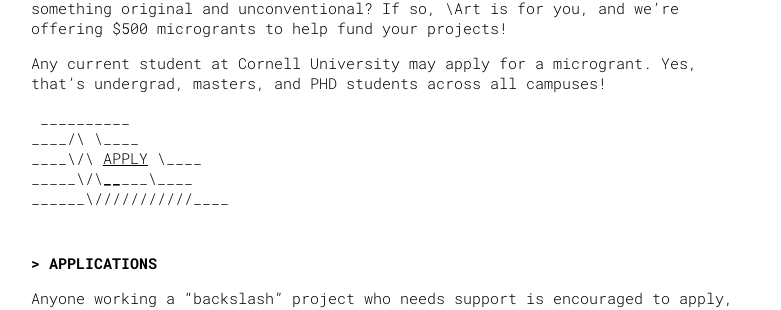
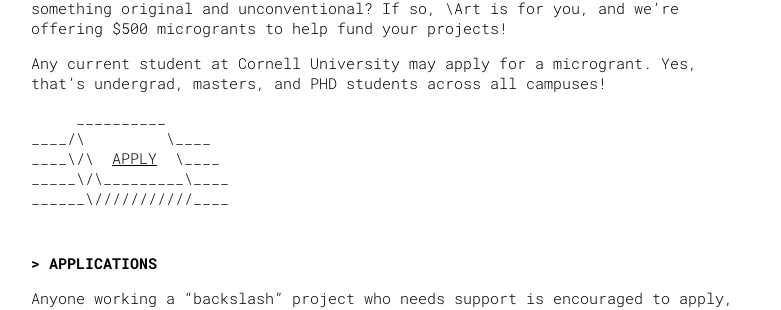
Before and after one commit to backslashart/backslashart.org, a Jekyll site: the page built from _pages/microgrants.md, in a window 1280 px wide. Shown: the part 458-768 px from the top of the page, without its empty margins (249-1030 px from the left). Built offline with Jekyll 4.4.1, drawn with Linux system fonts in a browser that asks for light colours; part of the change alters nothing that is shown.

Commit message:
Fixing button

```diff
--- a/_pages/microgrants.md
+++ b/_pages/microgrants.md
@@ -10,10 +10,10 @@ Are you an artist who pushes the limits of technology in your practice? Or an en
 
 Any current student at Cornell University may apply for a microgrant. Yes, that’s undergrad, masters, and PHD students across all campuses!
 
-&nbsp;\_\_\_\_\_\_\_\_\_\_
-\_\_\_\_/\\         \\\_\_\_\_
-\_\_\_\_\\/\\  [APPLY](http://bit.ly/backslashart-microgrant-app)  \\\_\_\_\_
-\_\_\_\_\_\\/\\_________\\\_\_\_\_
+&nbsp;&nbsp;&nbsp;&nbsp;&nbsp;\_\_\_\_\_\_\_\_\_\_
+\_\_\_\_/\\&nbsp;&nbsp;&nbsp;&nbsp;&nbsp;&nbsp;&nbsp;&nbsp;&nbsp;\\\_\_\_\_
+\_\_\_\_\\/\\&nbsp;&nbsp;[APPLY](http://bit.ly/backslashart-microgrant-app)&nbsp;&nbsp;\\\_\_\_\_
+\_\_\_\_\_\\/\\\_\_\_\_\_\_\_\_\_\\\_\_\_\_
 \_\_\_\_\_\_\\///////////\_\_\_\_
 
 ## > APPLICATIONS
```
